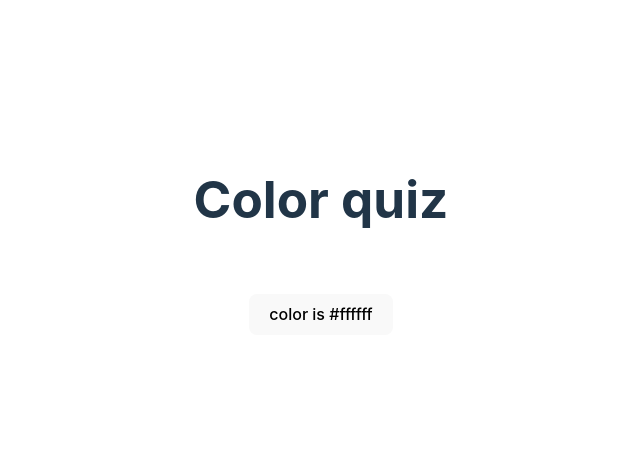
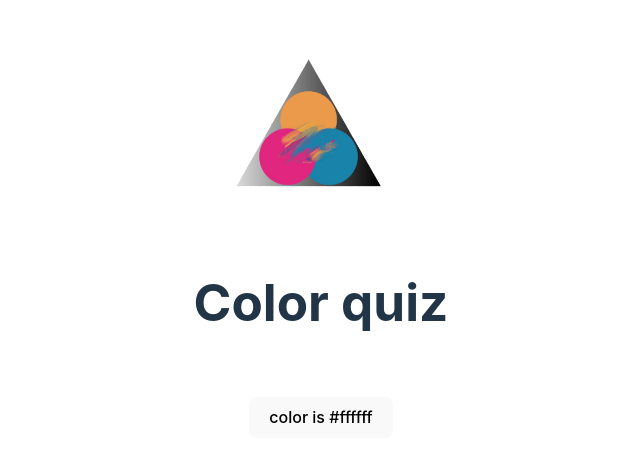
Before and after one commit to Dominika1708/color-quiz, a React (Vite) app: page / in a window 1280 px wide. Shown: the part 148-610 px from the top of the page, without its empty margins (319-959 px from the left). Built offline with nearby package versions, Linux system fonts and the light colour scheme.

Commit message:
logo try

```diff
--- a/src/App.jsx
+++ b/src/App.jsx
@@ -8,6 +8,7 @@ function App() {
 
   return (
     <>
+      <img src='../public/color-logo.png' width={200}></img>
       <h1>Color quiz</h1>
       <div className="card" style={{backgroundColor: color}}>
         <button onClick={() => setColor("#" + Math.floor(Math.random()*16777215).toString(16))}>
```
